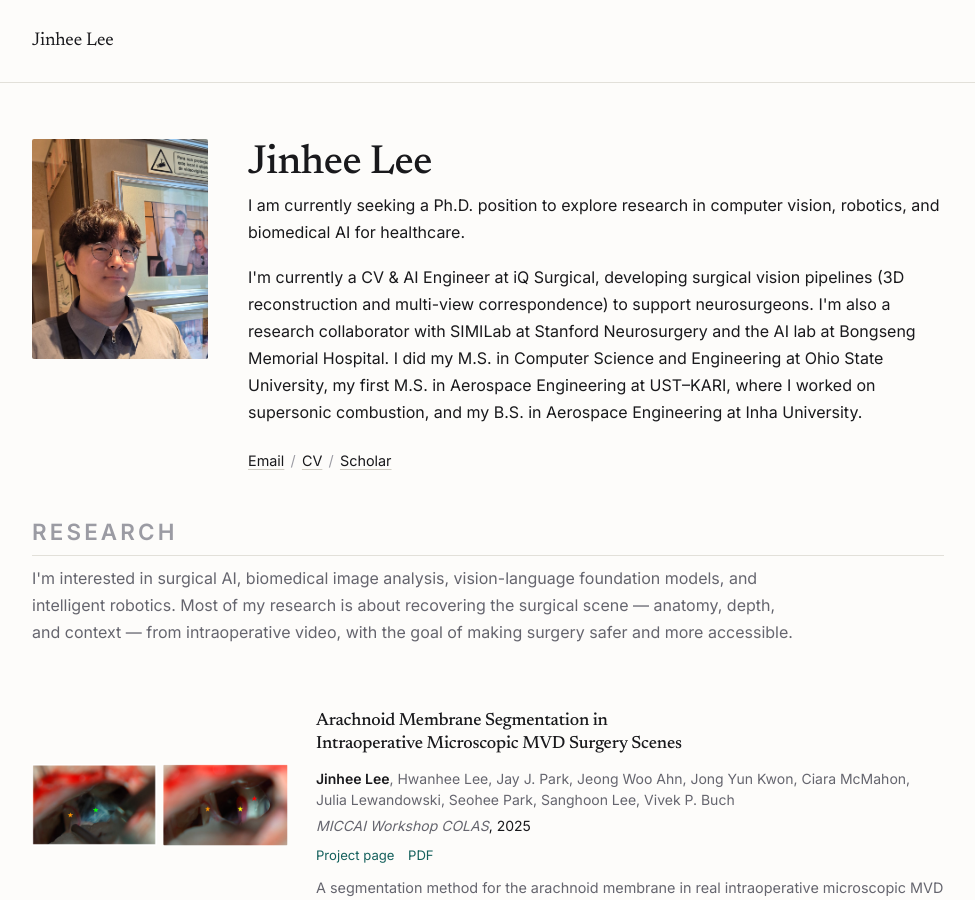
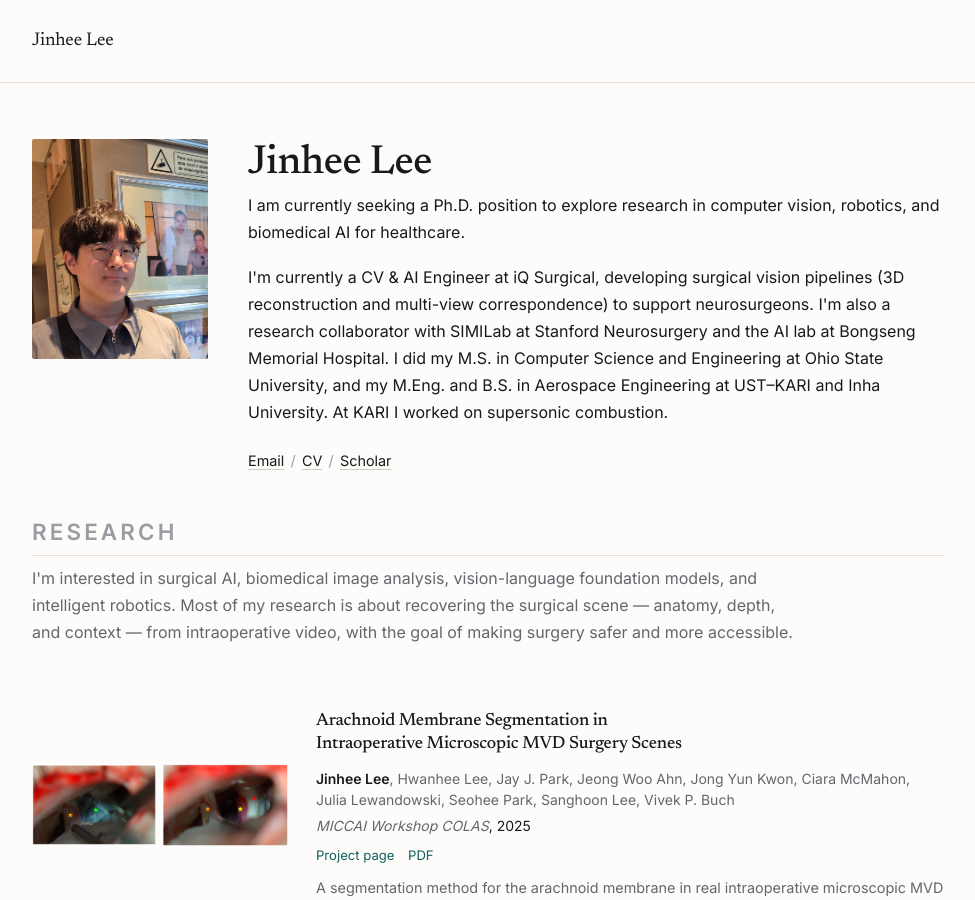
Before and after one commit to eeleehnij/eeleehnij.github.io, a Jekyll site: the page built from _pages/about.md, in a window 1280 px wide and 900 px high. Shown: the whole window, without its empty margins (152-1127 px from the left). Built offline with Jekyll 4.4.1, drawn with Linux system fonts in a browser that asks for light colours.

Commit message:
소개말 학력 문장 간결화
"my first M.S." 표현을 빼고 두 학위를 묶어 "M.Eng. and B.S. in
Aerospace Engineering at UST-KARI and Inha University" 로 정리.
supersonic combustion 은 짧은 문장으로 분리해 수식 대상이 모호해지지
않게 했다.

Co-Authored-By: Claude Opus 5 <noreply@anthropic.com>

```diff
--- a/_pages/about.md
+++ b/_pages/about.md
@@ -23,8 +23,8 @@ redirect_from:
       (3D reconstruction and multi-view correspondence) to support neurosurgeons. I'm also a
       research collaborator with SIMILab at Stanford Neurosurgery and the AI lab at Bongseng
       Memorial Hospital. I did my M.S. in Computer Science and Engineering at Ohio State
-      University, my first M.S. in Aerospace Engineering at UST&ndash;KARI, where I worked on
-      supersonic combustion, and my B.S. in Aerospace Engineering at Inha University.
+      University, and my M.Eng. and B.S. in Aerospace Engineering at UST&ndash;KARI and Inha
+      University. At KARI I worked on supersonic combustion.
     </p>
 
     <ul class="intro__links">
```
